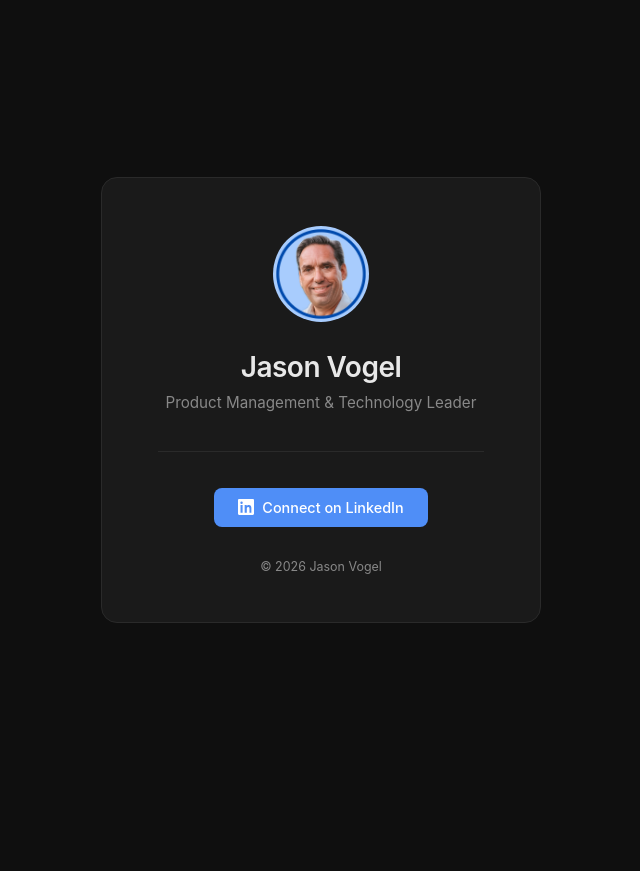
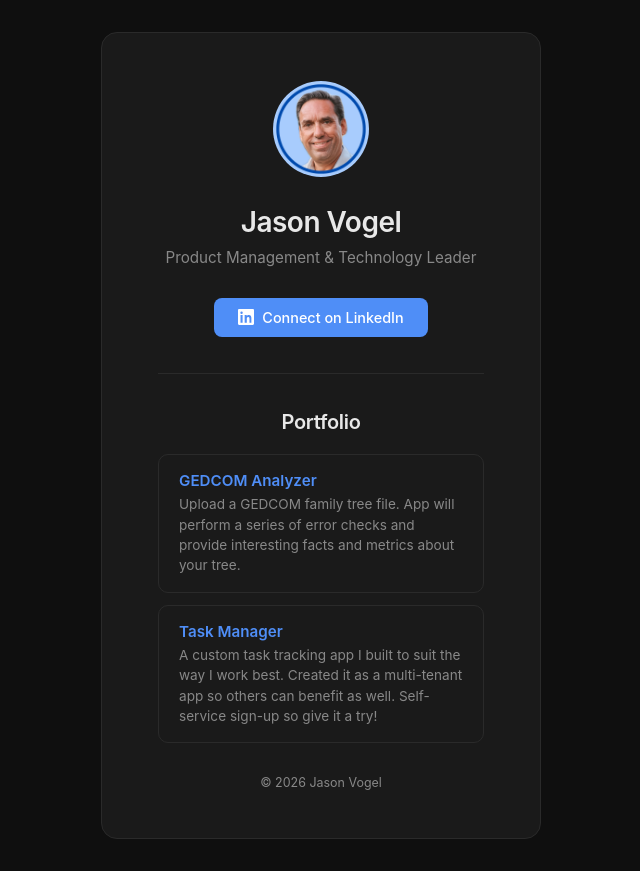
Before and after one commit to bjasonvogel/bjasonvogel-site, a plain HTML site: page index.html in a window 1280 px wide. Shown: the whole page, without its empty margins (319-959 px from the left). Before the commit the page ends 800 px from the top, so only its background shows below. Drawn offline with Linux system fonts and the light colour scheme.

Commit message:
Add portfolio section with GEDCOM Analyzer and Task Manager
Move the LinkedIn button above the divider and add a Portfolio
section below it with links to two apps. Tighten card padding on
narrow screens.

Co-Authored-By: Claude Opus 5.5 <noreply@anthropic.com>

```diff
--- a/index.html
+++ b/index.html
@@ -63,13 +63,13 @@
       font-size: 0.95rem;
       color: var(--muted);
       line-height: 1.5;
-      margin-bottom: 2.25rem;
+      margin-bottom: 1.75rem;
     }
 
     .divider {
       border: none;
       border-top: 1px solid var(--border);
-      margin-bottom: 2.25rem;
+      margin: 2.25rem 0;
     }
 
     .cta {
@@ -92,10 +92,55 @@
       flex-shrink: 0;
     }
 
+    h2 {
+      font-size: 1.25rem;
+      font-weight: 600;
+      letter-spacing: -0.3px;
+      margin-bottom: 1.25rem;
+    }
+
+    .portfolio {
+      list-style: none;
+      display: flex;
+      flex-direction: column;
+      gap: 0.75rem;
+      text-align: left;
+    }
+
+    .app {
+      display: block;
+      padding: 1rem 1.25rem;
+      border: 1px solid var(--border);
+      border-radius: 10px;
+      text-decoration: none;
+      color: var(--text);
+      transition: border-color 0.15s;
+    }
+
+    .app:hover { border-color: var(--accent); }
+
+    .app-name {
+      font-size: 0.95rem;
+      font-weight: 600;
+      color: var(--accent);
+      margin-bottom: 0.25rem;
+    }
+
+    .app-desc {
+      font-size: 0.85rem;
+      color: var(--muted);
+      line-height: 1.5;
+    }
+
     .footer {
       margin-top: 2rem;
       font-size: 0.78rem;
       color: var(--muted);
+    }
+
+    @media (max-width: 480px) {
+      body { padding: 1rem; }
+      .card { padding: 2.25rem 1.5rem; }
     }
   </style>
 </head>
@@ -104,13 +149,28 @@
     <div class="avatar-wrap"><img class="avatar" src="profile.png" alt="Jason Vogel" /></div>
     <h1>Jason Vogel</h1>
     <p class="title">Product Management &amp; Technology Leader</p>
-    <hr class="divider" />
     <a class="cta" href="https://www.linkedin.com/in/bjasonvogel/" target="_blank" rel="noopener noreferrer">
       <svg xmlns="http://www.w3.org/2000/svg" width="16" height="16" fill="currentColor" viewBox="0 0 24 24" aria-hidden="true">
         <path d="M20.447 20.452H17.21v-5.569c0-1.328-.024-3.037-1.852-3.037-1.853 0-2.136 1.445-2.136 2.939v5.667H9.984V9h3.102v1.561h.044c.432-.818 1.487-1.681 3.061-1.681 3.272 0 3.876 2.154 3.876 4.956v6.616zM5.337 7.433a1.8 1.8 0 1 1 0-3.601 1.8 1.8 0 0 1 0 3.601zm1.554 13.019H3.783V9h3.108v11.452zM22.225 0H1.771C.792 0 0 .774 0 1.729v20.542C0 23.227.792 24 1.771 24h20.451C23.2 24 24 23.227 24 22.271V1.729C24 .774 23.2 0 22.222 0h.003z"/>
       </svg>
       Connect on LinkedIn
     </a>
+    <hr class="divider" />
+    <h2>Portfolio</h2>
+    <ul class="portfolio">
+      <li>
+        <a class="app" href="https://gedcom.bjasonvogel.com/" target="_blank" rel="noopener noreferrer">
+          <p class="app-name">GEDCOM Analyzer</p>
+          <p class="app-desc">Upload a GEDCOM family tree file. App will perform a series of error checks and provide interesting facts and metrics about your tree.</p>
+        </a>
+      </li>
+      <li>
+        <a class="app" href="https://tasks.bjasonvogel.com" target="_blank" rel="noopener noreferrer">
+          <p class="app-name">Task Manager</p>
+          <p class="app-desc">A custom task tracking app I built to suit the way I work best. Created it as a multi-tenant app so others can benefit as well. Self-service sign-up so give it a try!</p>
+        </a>
+      </li>
+    </ul>
     <p class="footer">© 2026 Jason Vogel</p>
   </div>
 </body>
```
